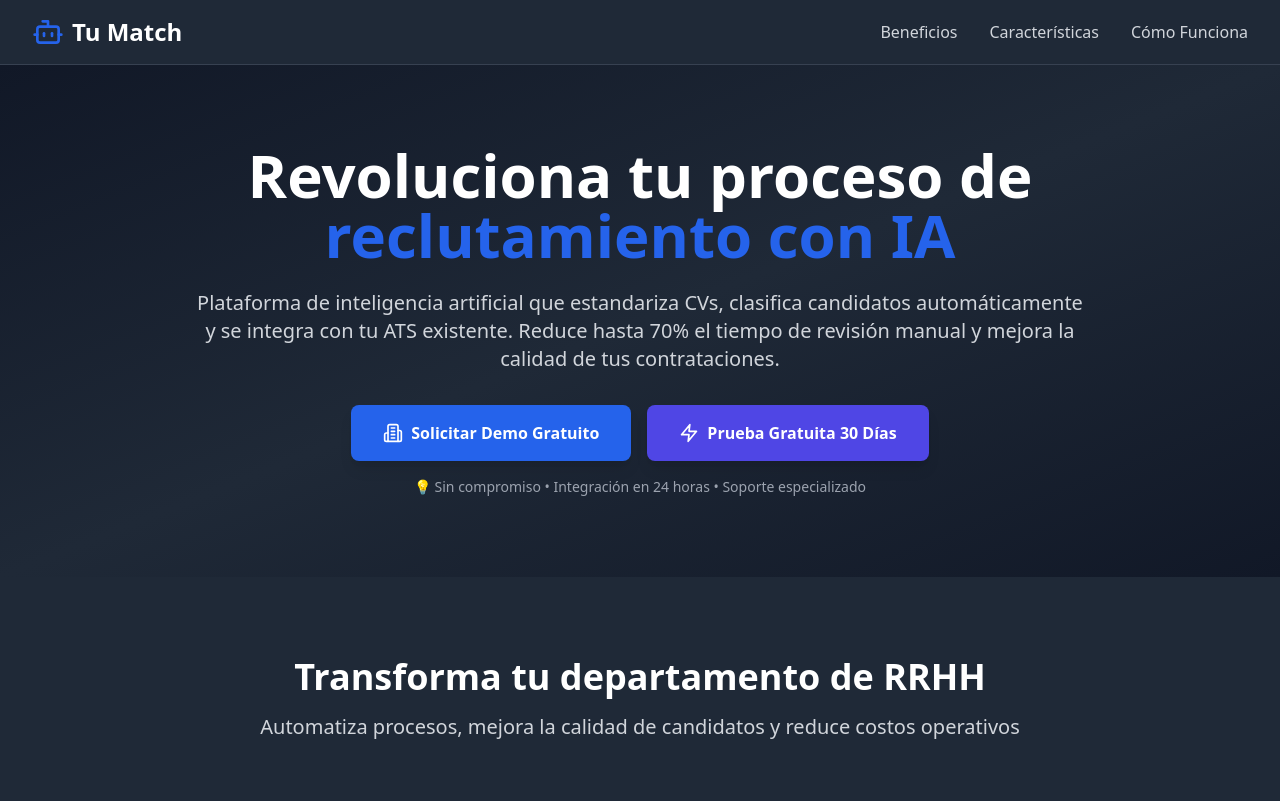
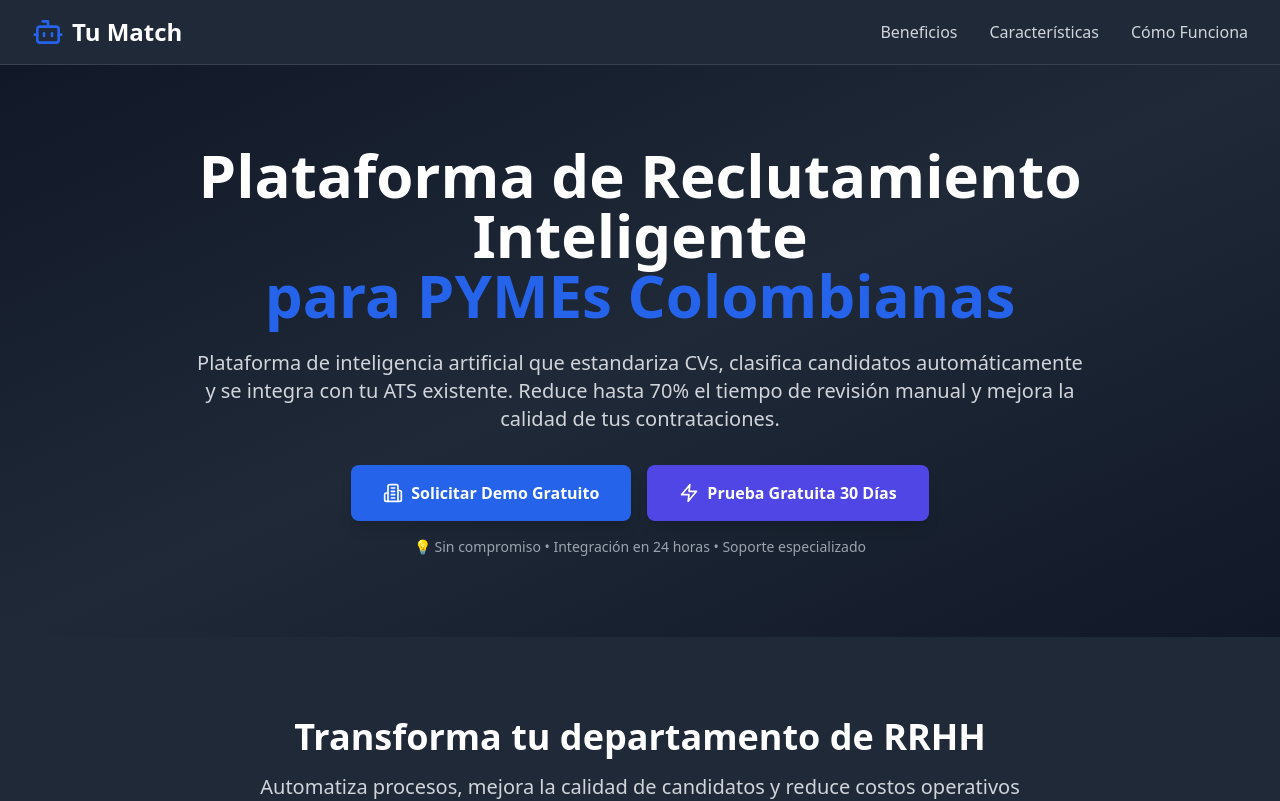
Before and after one commit to danramirez11/talent-IA, a React (Vite) app: page / in a window 1280 px wide. Shown: the top 801 px of the page. Built offline with nearby package versions, Linux system fonts and the light colour scheme.

Commit message:
Updated LandingPage.tsx

```diff
--- a/src/components/LandingPage.tsx
+++ b/src/components/LandingPage.tsx
@@ -49,8 +49,8 @@ const LandingPage = () => {
         <div className="max-w-7xl mx-auto px-4 sm:px-6 lg:px-8">
           <div className="text-center">
             <h1 className="text-4xl md:text-6xl font-bold text-white mb-6">
-              Revoluciona tu proceso de
-              <span className="block text-blue-600">reclutamiento con IA</span>
+              Plataforma de Reclutamiento Inteligente
+              <span className="block text-blue-600">para PYMEs Colombianas</span>
             </h1>
             <p className="text-xl text-gray-300 mb-8 max-w-4xl mx-auto">
               Plataforma de inteligencia artificial que estandariza CVs, clasifica candidatos automáticamente
```
